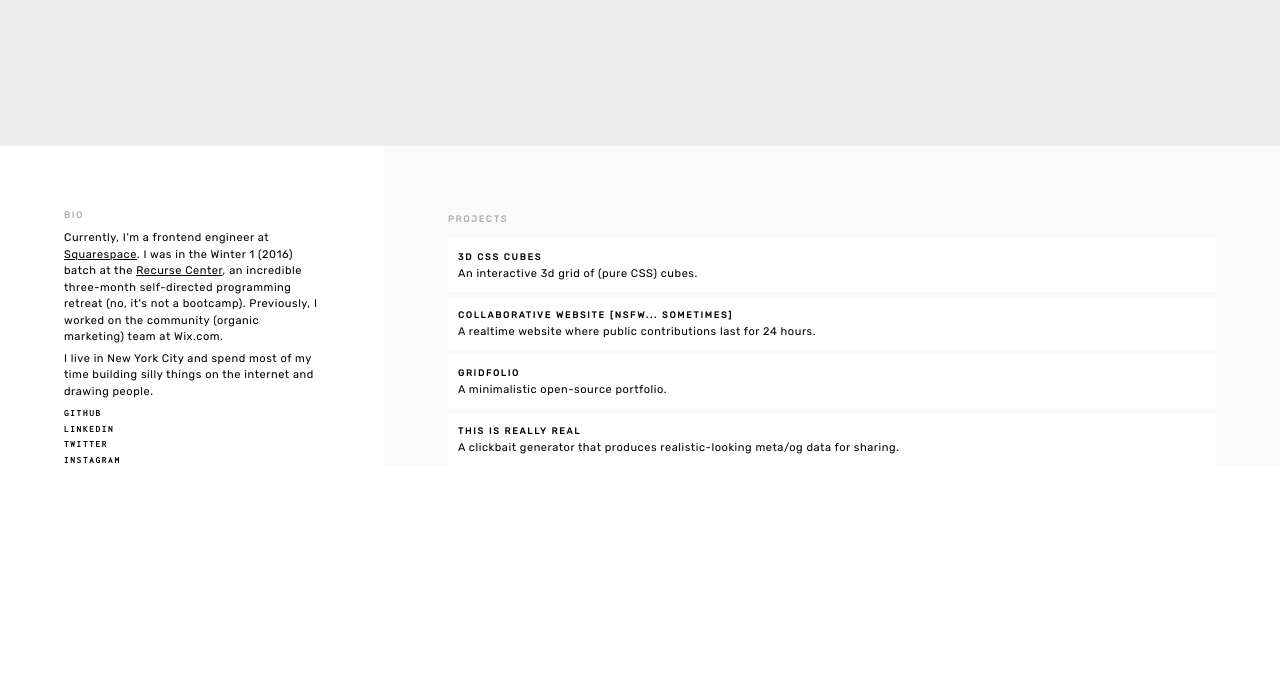
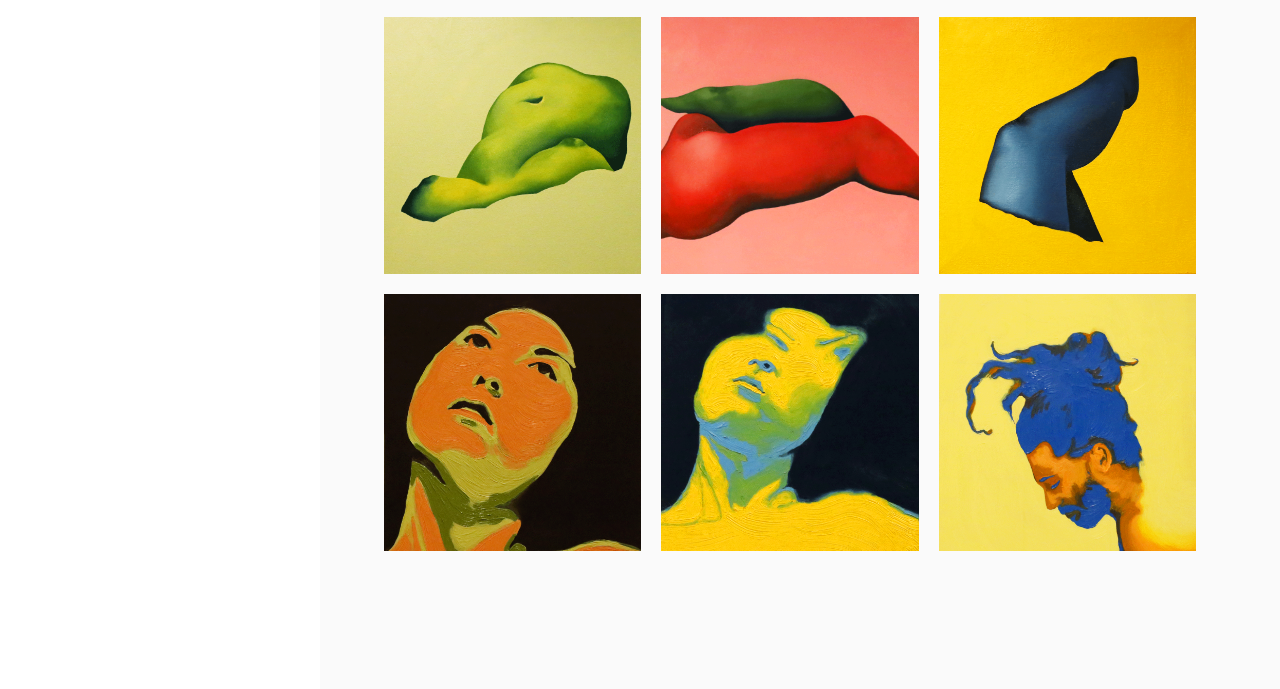
Before and after one commit to christinecha/artfolio, a plain HTML site: page index.html in a window 1280 px wide. Shown: the part 334-1023 px from the top of the page. Before the commit the page ends 800 px from the top, so only its background shows below. Drawn offline with nearby package versions, Linux system fonts and the light colour scheme.

Commit message:
Initial commit.

```diff
--- /dev/null
+++ b/gridfolio.css
@@ -0,0 +1,85 @@
+/* Reset */
+* {
+  margin: 0 0;
+  padding: 0 0;
+  border: none;
+  font-family: 'Work', 'Helvetica', sans-serif;
+  text-decoration: none;
+}
+
+*:focus {
+  outline: none;
+}
+
+a {
+  color: inherit;
+}
+
+/* Gridfolio Base Styles */
+.gridfolio {
+  width: 100%;
+
+  /* This offsets the padding below in .gridfolio--block. */
+  margin: 0 -10px;
+}
+
+.gridfolio--block {
+  display: inline-block;
+  vertical-align: middle;
+
+  box-sizing: border-box;
+  padding: 10px;
+}
+
+.gridfolio.animates-into-view .gridfolio--block {
+  opacity: 0;
+  transform: translate3d(0,30px,0);
+
+  transition: transform 0.4s ease-in-out 0.1s,
+              opacity 0.8s ease-in-out 0.1s;
+
+  -webkit-transition: opacity 0.8s ease-in-out 0.1s;
+  -moz-transition: opacity 0.8s ease-in-out 0.1s;
+}
+
+.gridfolio.animates-into-view .gridfolio--block.is-animated {
+  opacity: 1;
+  transform: translate3d(0,0,0);
+}
+
+.gridfolio--block-content {
+  width: 100%;
+  height: 100%;
+
+  box-sizing: border-box;
+  padding: 10px;
+
+  background-color: #eee;
+
+  display: flex;
+  flex-direction: column;
+}
+
+.gridfolio--block-title-wrapper {
+  font-size: 16px;
+}
+
+.gridfolio--block-description-wrapper {
+  font-size: 12px;
+}
+
+.gridfolio--block-tags-wrapper {
+  font-size: 8px;
+  text-transform: uppercase;
+  text-align: center;
+  width: 100%;
+
+  margin-top: auto;
+}
+
+.gridfolio--block-tags span {
+  background-color: #fff;
+
+  padding: 3px;
+  margin: 0 3px;
+}
--- /dev/null
+++ b/gridfolio.js
@@ -0,0 +1,222 @@
+'use strict';
+
+var _createClass = function () { function defineProperties(target, props) { for (var i = 0; i < props.length; i++) { var descriptor = props[i]; descriptor.enumerable = descriptor.enumerable || false; descriptor.configurable = true; if ("value" in descriptor) descriptor.writable = true; Object.defineProperty(target, descriptor.key, descriptor); } } return function (Constructor, protoProps, staticProps) { if (protoProps) defineProperties(Constructor.prototype, protoProps); if (staticProps) defineProperties(Constructor, staticProps); return Constructor; }; }();
+
+function _classCallCheck(instance, Constructor) { if (!(instance instanceof Constructor)) { throw new TypeError("Cannot call a class as a function"); } }
+
+var Gridfolio = function () {
+  function Gridfolio(config) {
+    _classCallCheck(this, Gridfolio);
+
+    // Store your configuration data.
+    this.$container = document.querySelector(config.container);
+    this.options = config.options;
+    this.blocks = config.blocks;
+
+    // Store the window size.
+    this.vw = window.innerWidth;
+    this.vh = window.innerHeight;
+
+    // Bind and cache event handlers
+    this.boundHandleResize = this.handleResize.bind(this);
+    this.boundHandleScroll = this.handleScroll.bind(this);
+
+    // Add event listeners
+    window.addEventListener('resize', this.boundHandleResize);
+    window.addEventListener('scroll', this.boundHandleScroll);
+
+    // Store reusable data
+    this.storePrototypeBlock();
+    this.storeGridData();
+
+    // Render!
+    this.renderGrid();
+    this.renderBlocks();
+
+    // Optional render methods
+    if (this.options.scaleFonts) this.scaleFonts();
+    if (this.options.animateIntoView) this.animateIntoView();
+  }
+
+  /**~~~~~~~~~~~~ METHODS THAT STORE SHIT ~~~~~~~~~~~~**/
+
+  _createClass(Gridfolio, [{
+    key: 'generateElement',
+    value: function generateElement(tag, classname) {
+      var wrapperTag = arguments.length > 2 && arguments[2] !== undefined ? arguments[2] : null;
+
+      var $element = document.createElement(tag);
+      $element.classList.add(classname);
+
+      if (wrapperTag) {
+        var $wrapper = this.generateElement(wrapperTag, classname + '-wrapper');
+        $wrapper.appendChild($element);
+        return $wrapper;
+      }
+
+      return $element;
+    }
+
+    // Cache a block so you can just clone off of it later.
+
+  }, {
+    key: 'storePrototypeBlock',
+    value: function storePrototypeBlock() {
+      this.$_block = this.generateElement('div', 'gridfolio--block');
+      this.$_blockLink = this.generateElement('a', 'gridfolio--block-link');
+      this.$_blockContent = this.generateElement('div', 'gridfolio--block-content');
+
+      this.$_title = this.generateElement('h2', 'gridfolio--block-title', 'div');
+      this.$_description = this.generateElement('p', 'gridfolio--block-description', 'div');
+      this.$_tags = this.generateElement('div', 'gridfolio--block-tags', 'div');
+
+      this.$_blockContent.appendChild(this.$_title);
+      this.$_blockContent.appendChild(this.$_description);
+      this.$_blockContent.appendChild(this.$_tags);
+
+      this.$_blockLink.appendChild(this.$_blockContent);
+      this.$_block.appendChild(this.$_blockLink);
+    }
+
+    // Figure out which breakpoint you're at, and store that and the
+    // relevant grid width (measured in blocks).
+
+  }, {
+    key: 'storeGridData',
+    value: function storeGridData() {
+      var _this = this;
+
+      // Loop through the breakpoints you got and see which one you're at.
+      this.options.breakpoints.forEach(function (b) {
+        if (_this.vw >= b.minWidth) {
+          _this.gridWidth = b.gridWidth;
+
+          // If you offer up a breakpoint smaller than 0 (c'mon, that doesn't
+          // make any sense!) we'll use 300 to avoid dividing by 0 later.
+          if (b.minWidth <= 0) _this.breakpoint = 300;else _this.breakpoint = b.minWidth;
+        }
+      });
+    }
+
+    /**~~~~~~~~~~~~ METHODS THAT HANDLE EVENTS AND SHIT ~~~~~~~~~~~~**/
+
+  }, {
+    key: 'handleResize',
+    value: function handleResize() {
+      var _this2 = this;
+
+      // store new data about the window + grid
+      this.vw = window.innerWidth;
+      this.vh = window.innerHeight;
+      this.storeGridData();
+
+      // update all the blocks' sizes
+      this.blocks.forEach(function (block) {
+        return _this2.renderBlockSize(block.$block);
+      });
+
+      // run optional render methods
+      if (this.options.scaleFonts) this.scaleFonts();
+      if (this.options.animateIntoView) this.animateIntoView();
+    }
+  }, {
+    key: 'handleScroll',
+    value: function handleScroll() {
+      if (this.options.animateIntoView) this.animateIntoView();
+    }
+
+    /**~~~~~~~~~~~~ METHODS THAT RENDER SHIT ~~~~~~~~~~~~**/
+
+  }, {
+    key: 'renderGrid',
+    value: function renderGrid() {
+      this.$grid = document.createElement('div');
+      this.$grid.classList.add('gridfolio');
+
+      this.$container.appendChild(this.$grid);
+
+      if (this.options.theme) this.$grid.setAttribute('data-theme', this.options.theme);
+      if (this.options.animateIntoView) this.$grid.classList.add('animates-into-view');
+    }
+  }, {
+    key: 'renderBlocks',
+    value: function renderBlocks() {
+      var _this3 = this;
+
+      this.blocks.forEach(function (block, i) {
+        var $block = _this3.$_block.cloneNode(true);
+        var $link = $block.querySelector('.gridfolio--block-link');
+        var $title = $block.querySelector('.gridfolio--block-title');
+        var $description = $block.querySelector('.gridfolio--block-description');
+        var $tags = $block.querySelector('.gridfolio--block-tags');
+
+        if (block.classname) $block.className += ' ' + block.classname;
+
+        if (block.title) $title.innerHTML = block.title;
+        if (block.description) $description.innerHTML = block.description;
+        if (block.url) $link.href = block.url;
+
+        if (block.tags) {
+          block.tags.forEach(function (tag) {
+            var $tag = document.createElement('span');
+            $tag.innerHTML = tag;
+
+            $tags.appendChild($tag);
+          });
+        }
+
+        _this3.blocks[i].$block = $block;
+        _this3.blocks[i].$title = $title;
+        _this3.blocks[i].$description = $description;
+        _this3.blocks[i].$tags = $tags;
+
+        _this3.$grid.appendChild($block);
+
+        _this3.renderBlockSize($block);
+      });
+    }
+  }, {
+    key: 'renderBlockSize',
+    value: function renderBlockSize($block) {
+      $block.style.width = 100 / this.gridWidth + '%';
+      $block.style.height = $block.clientWidth + 'px';
+    }
+
+    /**~~~~~~~~~~~~ OPTIONAL METHODS THAT RENDER SHIT ~~~~~~~~~~~~**/
+
+  }, {
+    key: 'animateIntoView',
+    value: function animateIntoView() {
+      var _this4 = this;
+
+      this.blocks.map(function (block) {
+        var $block = block.$block;
+
+        var isInView = $block.getBoundingClientRect().top < _this4.vh;
+
+        $block.classList[isInView ? 'add' : 'remove']('is-animated');
+      });
+    }
+  }, {
+    key: 'scaleFonts',
+    value: function scaleFonts() {
+      var _this5 = this;
+
+      this.blocks.forEach(function (block, i) {
+        var $block = block.$block;
+        var $title = block.$title;
+        var $description = block.$description;
+        var $tags = block.$tags;
+
+
+        $title.style.fontSize = _this5.vw / _this5.breakpoint * 100 + '%';
+        $description.style.fontSize = _this5.vw / _this5.breakpoint * 100 + '%';
+        $tags.style.fontSize = _this5.vw / _this5.breakpoint * 100 + '%';
+      });
+    }
+  }]);
+
+  return Gridfolio;
+}();
+
+window.Gridfolio = Gridfolio;
--- a/index.css
+++ b/index.css
@@ -1,9 +1,4 @@
 /* RESET */
-html {
-  height: 100%;
-  overflow: hidden;
-}
-
 body, body * {
   margin: 0 0;
   padding: 0 0;
@@ -12,8 +7,7 @@ body, body * {
 }
 
 body {
-  height: 100%;
-  overflow: auto;
+  min-height: 100vh;
 }
 
 a, p {
@@ -36,20 +30,6 @@ br {
 .title { opacity: 0.3; margin-bottom: 10px; }
 .social-link { margin: 2px 0; display: block; }
 .social-link:hover { color: #ff0061; }
-
-.transition-2 {
-  transition: all 0.2s linear;
-  -webkit-transition: all 0.2s linear;
-  -moz-transition: all 0.2s linear;
-  -o-transition: all 0.2s linear;
-}
-
-.transition-4 {
-  transition: all 0.4s linear;
-  -webkit-transition: all 0.4s linear;
-  -moz-transition: all 0.4s linear;
-  -o-transition: all 0.4s linear;
-}
 
 /* TEXT ALIGNMENT */
 .center-align { text-align: center; }
@@ -83,37 +63,8 @@ br {
 }
 
 /* SECTIONS */
-#header {
-  width: 100%;
-  padding: 5px 10px;
-  box-sizing: border-box;
-  position: fixed;
-  z-index: 1;
-}
-
-#header h1, #header h2 { width: 50%; }
-
-#intro {
-  height: 60vh;
-  background-color: #eee;
-  cursor: url(cursor-x.png) 0 0, auto;
-  position: relative;
-}
-
-#intro h2 { transition: inherit; }
-
-#center {
-  position: absolute;
-  top: 30vh;
-  margin-top: 30px;
-  left: 0;
-  z-index: 1;
-  width: 100%;
-  opacity: 1;
-}
-
 #bio {
-  padding: 10%;
+  padding: 30px;
   text-align: center;
   background-color: #fff;
 }
@@ -123,53 +74,57 @@ br {
   margin: 0 auto 5px;
 }
 
-#projects {
+#paintings {
+  height: 100%;
   background-color: #fafafa;
   padding: 5%;
   padding-bottom: 10%;
 }
 
-#projects .project {
+#paintings .painting {
   position: relative;
   padding: 10px;
   margin: 5px 0;
-  background-color: #ffffff;
 }
 
-#projects .project::after {
-  content: "";
-  position: absolute;
-  top: 0;
-  left: 0;
-  height: 0;
-  border-left: 5px solid #ff0061;
-  transition: inherit;
-  -webkit-transition: inherit;
-  -moz-transition: inherit;
-  -o-transition: inherit;
+.gridfolio--block-content {
+  background-size: cover;
+  background-position: center;
+  cursor: pointer;
 }
 
-#projects .project:hover { padding-left: 15px; }
-#projects .project:hover::after { height: 100%; }
-
-#footer {
-  width: 100%;
-  height: 30px;
-  position: relative;
-  z-index: 1;
-  margin-top: -30px;
-  background-image: url('./triangle-border.svg');
-  background-size: contain;
-  background-repeat: repeat-x;
-  border-bottom: 35px solid #ff0061;
+.gridfolio--block-title {
+  font-family: 'Rubik', sans-serif;
+  font-size: 10px;
+  text-transform: uppercase;
+  letter-spacing: 0.2em;
+  color: #fff;
+  opacity: 0;
+  transition: opacity 0.3s ease-in-out;
 }
 
+.gridfolio--block-content:hover .gridfolio--block-title {
+  opacity: 1;
+}
+
+.gridfolio--block.flowers          .gridfolio--block-content { background-image: url('./assets/flowers.png'); }
+.gridfolio--block.trees            .gridfolio--block-content { background-image: url('./assets/trees.png'); }
+.gridfolio--block.flame            .gridfolio--block-content { background-image: url('./assets/flame.png'); }
+.gridfolio--block.green-pepper     .gridfolio--block-content { background-image: url('./assets/green-pepper.png'); }
+.gridfolio--block.red-pepper       .gridfolio--block-content { background-image: url('./assets/red-pepper.png'); }
+.gridfolio--block.blueberry-pie    .gridfolio--block-content { background-image: url('./assets/blueberry-pie.png'); }
+.gridfolio--block.self-portrait-i  .gridfolio--block-content { background-image: url('./assets/self-portrait-i.png'); }
+.gridfolio--block.self-portrait-ii .gridfolio--block-content { background-image: url('./assets/self-portrait-ii.png'); }
+.gridfolio--block.portrait-of-or   .gridfolio--block-content { background-image: url('./assets/portrait-of-or.png'); }
+
+#paintings .painting:hover { padding-left: 15px; }
+#paintings .painting:hover::after { height: 100%; }
 
 /* MEDIA QUERIES */
 @media (min-width: 993px) {
   #bio {
     padding: 5%;
-    width: 30%;
+    width: 25%;
     display: inline-block;
     box-sizing: border-box;
     vertical-align: top;
@@ -177,8 +132,8 @@ br {
     text-align: left;
   }
 
-  #projects {
-    width: 70%;
+  #paintings {
+    width: 75%;
     display: inline-block;
     box-sizing: border-box;
     vertical-align: top;
--- a/index.html
+++ b/index.html
@@ -5,91 +5,29 @@
     <meta name="viewport" content="width=device-width, initial-scale=1">
 
     <link href="https://fonts.googleapis.com/css?family=Inconsolata|Playfair+Display|Rubik" rel="stylesheet">
+    <link rel="stylesheet" href="./gridfolio.css" />
     <link rel="stylesheet" href="./index.css" />
-    <title>Christine Cha</title>
+    <title>Christine Cha | Paintings</title>
   </head>
   <body>
-    <div id="header">
+    <div id="bio">
       <h1 class="rubik xsmall inline left-align">Christine Cha</h1>
+      <br />
       <a href="mailto:hello@christinecha.com"><h2 class="rubik xsmall inline right-align">hello@christinecha.com</h2></a>
-    </div>
-
-    <div id="intro" class="center-align">
-      <h2 class="playfair xlarge v-middle inline">I make things.</h2>
-      <div id="center" class="rubik xsmall center-align transition-2 is-hidden">You found the center!</div>
-      <div class="spacer inline"></div>
-    </div>
-
-    <div id="bio">
-      <h2 class="title rubik xsmall inline">BIO</h2>
-      <p class="rubik">
-        Currently, I'm a frontend engineer at <a href="https://squarespace.com" target="_blank">Squarespace</a>.
-        I was in the Winter 1 (2016) batch at the <a href="https://recurse.com" target="_blank">Recurse Center</a>,
-        an incredible three-month self-directed programming retreat (no, it's not a bootcamp). Previously, I worked
-        on the community (organic marketing) team at&nbsp;Wix.com.
-      </p>
-      <p class="rubik">
-        I live in New York City and spend most of my time building silly things on the internet
-        and drawing&nbsp;people.
-      </p>
-
       <br />
-
+      <br />
       <a class="social-link inconsolata xsmall no-underline" href="https://github.com/christinecha" target="_blank">Github</a>
       <a class="social-link inconsolata xsmall no-underline" href="https://www.linkedin.com/in/christinechanyc" target="_blank">LinkedIn</a>
       <a class="social-link inconsolata xsmall no-underline" href="https://twitter.com/christinechanyc" target="_blank">Twitter</a>
       <a class="social-link inconsolata xsmall no-underline" href="https://instagram.com/christinechanyc" target="_blank">Instagram</a>
     </div>
 
-    <div id="projects">
-      <h2 class="title rubik xsmall inline">PROJECTS</h2>
-
-      <a class="no-underline" href="https://christinecha.github.io/3d-css-cubes/" target="_blank">
-        <div class="project transition-2 clickable">
-          <h2 class="rubik xsmall">3D CSS CUBES</h2>
-          <p class="rubik">An interactive 3d grid of (pure CSS) cubes.</p>
-        </div>
-      </a>
-
-      <a class="no-underline" href="https://collaborativewebsite.com" target="_blank">
-        <div class="project transition-2 clickable">
-          <h2 class="rubik xsmall">COLLABORATIVE WEBSITE [NSFW... sometimes]</h2>
-          <p class="rubik">A realtime website where public contributions last for 24 hours.</p>
-        </div>
-      </a>
-
-      <a class="no-underline" href="https://github.com/christinecha/gridfolio" target="_blank">
-        <div class="project transition-2 clickable">
-          <h2 class="rubik xsmall">GRIDFOLIO</h2>
-          <p class="rubik">A minimalistic open-source portfolio.</p>
-        </div>
-      </a>
-
-      <a class="no-underline" href="http://www.thisisreallyreal.com/" target="_blank">
-        <div class="project transition-2 clickable">
-          <h2 class="rubik xsmall">THIS IS REALLY REAL</h2>
-          <p class="rubik">A clickbait generator that produces realistic-looking meta/og data for sharing.</p>
-        </div>
-      </a>
-
-      <a class="no-underline" href="https://christinecha.github.io/nycjazzapp/" target="_blank">
-        <div class="project transition-2 clickable">
-          <h2 class="rubik xsmall">NYC JAZZ SHOWS</h2>
-          <p class="rubik">A web scraper that populates a React App to display jazz shows in NYC.</p>
-        </div>
-      </a>
-
-      <a class="no-underline" href="https://itunes.apple.com/us/app/circlematch-minimalistic-sliding/id1082737491?mt=8" target="_blank">
-        <div class="project transition-2 clickable">
-          <h2 class="rubik xsmall">CIRCLEMATCH [for iOS]</h2>
-          <p class="rubik">A minimalistic twist on the classic sliding puzzle game.</p>
-        </div>
-      </a>
-    </div>
+    <div id="paintings"></div>
 
     <div id="footer">
     </div>
 
+    <script src="./gridfolio.js"></script>
     <script src="./index.js"></script>
 
     <script>
--- a/index.js
+++ b/index.js
@@ -1,59 +1,36 @@
-var $body = document.body
-var $intro = document.getElementById('intro')
-var $center = document.getElementById('center')
-var $introH2 = $intro.querySelector('h2')
+var paintings = [
+  'flowers',
+  'trees',
+  'flame',
+  'green-pepper',
+  'red-pepper',
+  'blueberry-pie',
+  'self-portrait-i',
+  'self-portrait-ii',
+  'portrait-of-or'
+]
 
-var isFirstMouseMove = true
-
-function removeTransition(e) {
-  $intro.classList.remove('transition-4')
-  $intro.removeEventListener('transitionend', removeTransition)
-}
-
-function getHexFromMousePos(e) {
-  e.preventDefault()
-
-  if (isFirstMouseMove) {
-    $intro.classList.add('transition-4')
-    isFirstMouseMove = false
-  } else if ($intro.classList.contains('transition-4')) {
-    $intro.addEventListener('transitionend', removeTransition)
-  }
-
-  var relativeX = e.pageX / $intro.clientWidth
-  var relativeY = (e.pageY - $intro.offsetTop) / $intro.clientHeight
-
-  if (relativeX < 0.51 && relativeX > 0.49 && relativeY < 0.51 && relativeY > 0.49) {
-    $center.classList.remove('is-hidden')
-  } else {
-    $center.classList.add('is-hidden')
-  }
-
-  $intro.style.backgroundColor = getProgressiveGray(relativeX)
-  $introH2.style.color = getProgressiveGray(relativeY)
-}
-
-function getProgressiveGray(n) {
-  var r = Math.round(255 * n)
-  var g = Math.round(255 * n)
-  var b = Math.round(255 * n)
-  return 'rgb(' + [r,g,b].join(',') + ')'
-}
-
-function handleResize() {
-  requestAnimationFrame(function() {
-    introRect = $intro.getBoundingClientRect()
-    isFirstMouseMove = true
+function getBlocks() {
+  return paintings.map(function(p) {
+    return {
+      title: p.toUpperCase().replace(/-/g, ' '),
+      classname: p
+    }
   })
 }
 
-/* ADD EVENT LISTENERS */
-window.addEventListener('resize', handleResize)
+var gridfolio = new Gridfolio({
 
-$intro.addEventListener('mousemove', getHexFromMousePos)
-$intro.addEventListener('mouseleave', function() { isFirstMouseMove = true })
+  container: '#paintings',
+  options: {
+    animateIntoView: true,
+    breakpoints: [
+      { minWidth: 0, gridWidth: 1 },
+      { minWidth: 500, gridWidth: 2 },
+      { minWidth: 900, gridWidth: 3 },
+    ],
+    scaleFonts: false,
+  },
 
-$intro.addEventListener('touchmove', getHexFromMousePos)
-$intro.addEventListener('touchend', function() { isFirstMouseMove = true })
-
-/* RUN, FUNCTIONS, RUN */
+  blocks: getBlocks()
+})
```
Also changed, not shown: assets/blueberry-pie.png (added), assets/flame.png (added), assets/flowers.png (added), assets/green-pepper.png (added), assets/portrait-of-or.png (added), assets/red-pepper.png (added), assets/self-portrait-i.png (added), assets/self-portrait-ii.png (added), assets/trees.png (added), 1 other file.
